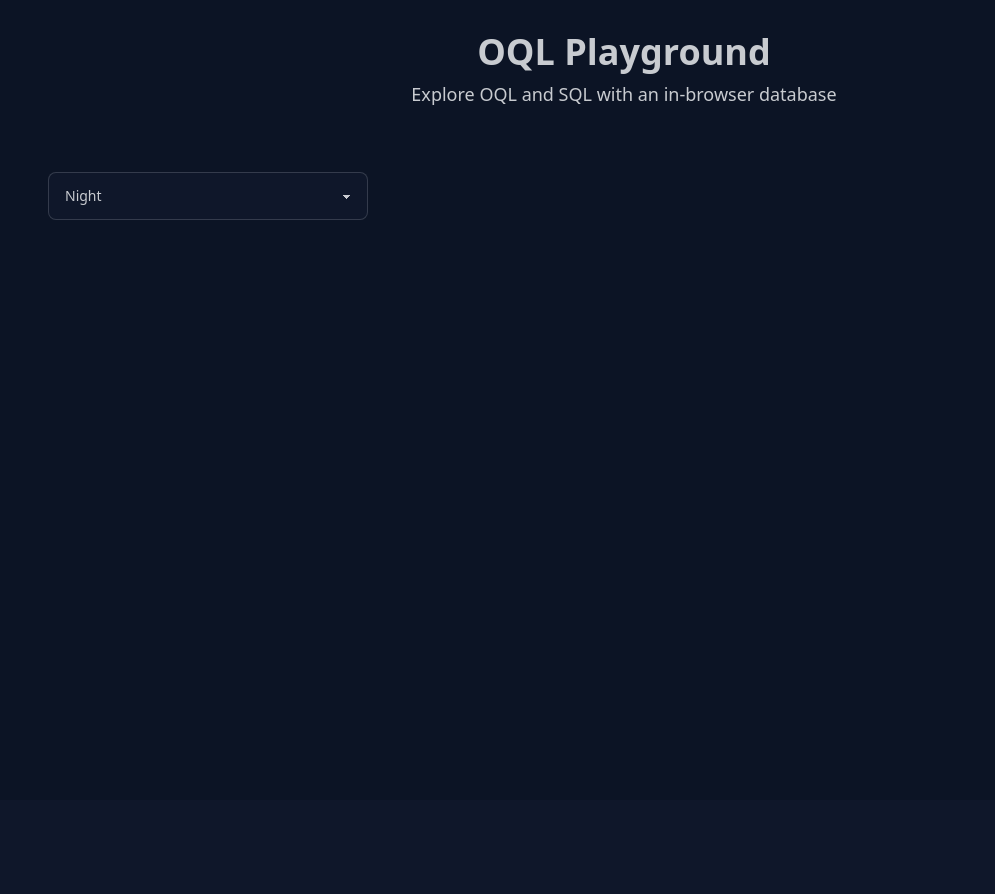
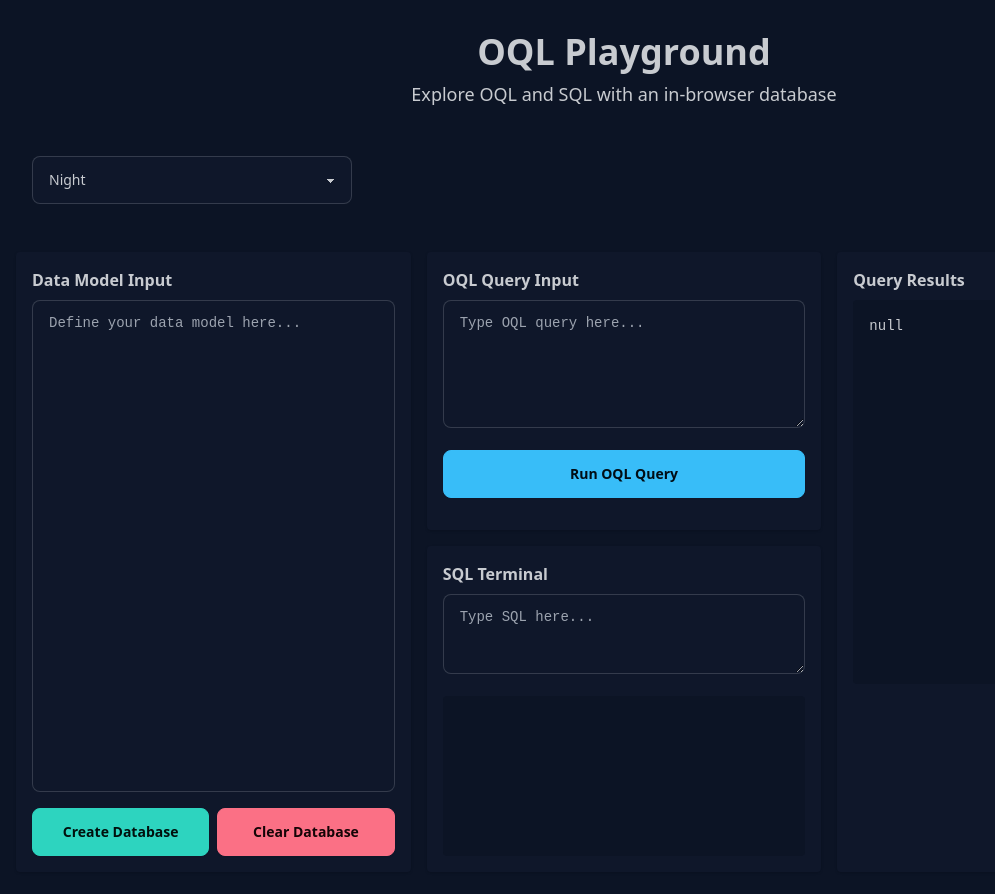
Before and after one commit to edadma/oql-playground, a React (Vite) app: page / in a window 1280 px wide. Shown: the top 894 px of the page, without its empty margins (16-1011 px from the left). Before the commit the page ends 800 px from the top, so only its background shows below. Built offline with nearby package versions, Linux system fonts and the light colour scheme.

Commit message:
create ui

```diff
--- a/src/App.tsx
+++ b/src/App.tsx
@@ -1,7 +1,7 @@
-import { FC, useEffect, useState } from 'react'
+import { FC, useEffect, useState, KeyboardEvent } from 'react'
 
-const ThemeSelectorDropdown = () => {
-  const themes = [
+const ThemeSelectorDropdown: FC = () => {
+  const themes: string[] = [
     'light',
     'dark',
     'cupcake',
@@ -35,16 +35,14 @@ const ThemeSelectorDropdown = () => {
     'nord',
     'sunset',
   ]
+  const [theme, setTheme] = useState<string>('night')
 
-  const [theme, setTheme] = useState('night')
-
-  // Apply the selected theme to the HTML element
   useEffect(() => {
     document.documentElement.setAttribute('data-theme', theme)
   }, [theme])
 
   return (
-    <div className="bg-base-200 text-base-content p-8">
+    <div className="bg-base-200 text-base-content p-4">
       <select
         className="select select-bordered w-full max-w-xs"
         value={theme}
@@ -61,6 +59,27 @@ const ThemeSelectorDropdown = () => {
 }
 
 const App: FC = () => {
+  const [oqlResult, setOqlResult] = useState<Record<string, unknown> | null>(null)
+  const [sqlLog, setSqlLog] = useState<string[]>([])
+
+  const handleOqlSubmit = (): void => {
+    const mockResult = { data: { message: 'Hello OQL!' } } // Replace with OQL logic
+    setOqlResult(mockResult)
+  }
+
+  const handleSqlSubmit = (sql: string): void => {
+    setSqlLog((prev) => [...prev, `> ${sql}`, 'Query executed successfully.']) // Replace with SQL logic
+  }
+
+  const handleSqlKeyDown = (e: KeyboardEvent<HTMLTextAreaElement>): void => {
+    if (e.key === 'Enter' && !e.shiftKey) {
+      e.preventDefault()
+      const target = e.target as HTMLTextAreaElement
+      handleSqlSubmit(target.value)
+      target.value = ''
+    }
+  }
+
   return (
     <div className="min-h-screen bg-base-200 text-base-content p-8">
       <div className="text-center mb-8">
@@ -69,6 +88,55 @@ const App: FC = () => {
       </div>
 
       <ThemeSelectorDropdown />
+
+      <div className="grid grid-cols-3 gap-4 mt-8">
+        <div className="bg-base-100 p-4 rounded shadow flex flex-col">
+          <label className="block mb-2 font-bold">Data Model Input</label>
+          <textarea
+            className="textarea textarea-bordered w-full flex-grow mb-4 resize-none overflow-y-auto font-mono"
+            placeholder="Define your data model here..."
+            style={{ minHeight: '200px' }}
+          ></textarea>
+          <div className="flex gap-2">
+            <button className="btn btn-success flex-1">Create Database</button>
+            <button className="btn btn-error flex-1">Clear Database</button>
+          </div>
+        </div>
+
+        <div className="flex flex-col gap-4">
+          <div className="bg-base-100 p-4 rounded shadow">
+            <label className="block mb-2 font-bold">OQL Query Input</label>
+            <textarea
+              className="textarea textarea-bordered w-full h-32 mb-4 font-mono"
+              placeholder="Type OQL query here..."
+            ></textarea>
+            <button className="btn btn-primary w-full mb-4" onClick={handleOqlSubmit}>
+              Run OQL Query
+            </button>
+          </div>
+
+          <div className="bg-base-100 p-4 rounded shadow">
+            <label className="block mb-2 font-bold">SQL Terminal</label>
+            <textarea
+              className="textarea textarea-bordered w-full h-20 mb-4 font-mono"
+              placeholder="Type SQL here..."
+              onKeyDown={handleSqlKeyDown}
+            ></textarea>
+            <div className="bg-base-200 p-2 h-40 overflow-y-auto text-sm rounded font-mono">
+              {sqlLog.map((entry, index) => (
+                <div key={index}>{entry}</div>
+              ))}
+            </div>
+          </div>
+        </div>
+
+        <div className="bg-base-100 p-4 rounded shadow overflow-auto">
+          <label className="block mb-2 font-bold">Query Results</label>
+          <div className="bg-base-200 p-4 rounded h-96 overflow-y-auto">
+            <pre className="text-sm font-mono">{JSON.stringify(oqlResult, null, 2) || '{}'}</pre>
+          </div>
+        </div>
+      </div>
     </div>
   )
 }
--- a/tailwind.config.js
+++ b/tailwind.config.js
@@ -2,7 +2,11 @@
 export default {
   content: ['./index.html', './src/**/*.{js,ts,jsx,tsx}'],
   theme: {
-    extend: {},
+    extend: {
+      fontFamily: {
+        mono: ['JetBrains Mono', 'monospace'],
+      },
+    },
   },
   daisyui: {
     themes: [
```
